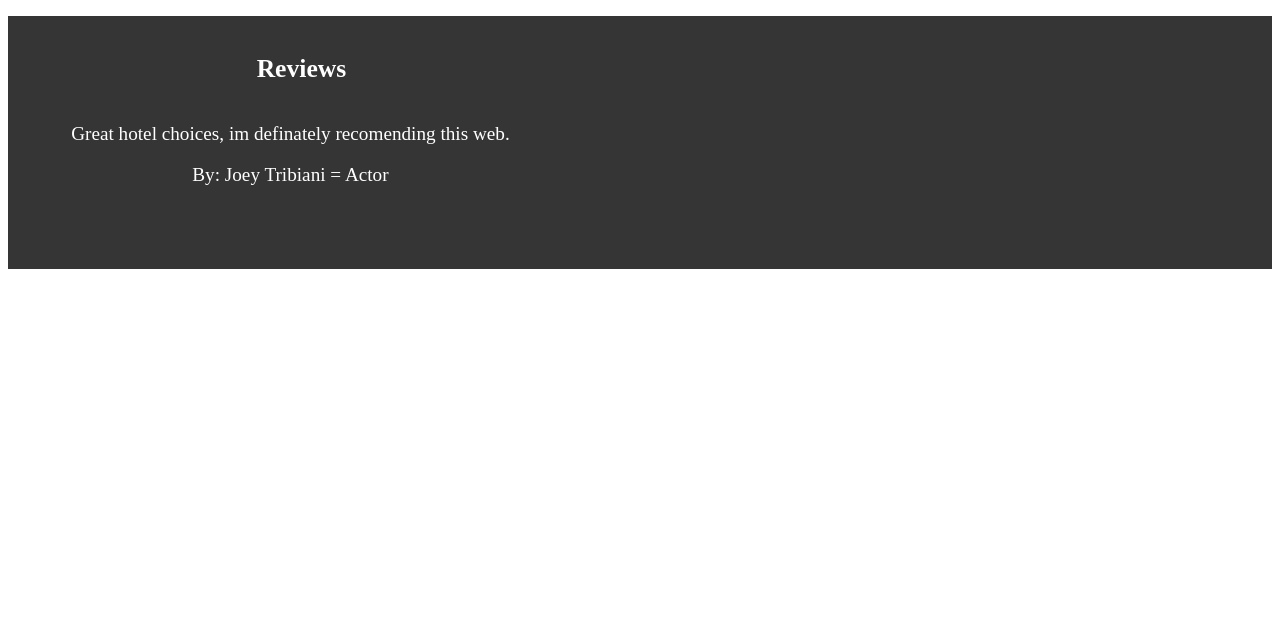
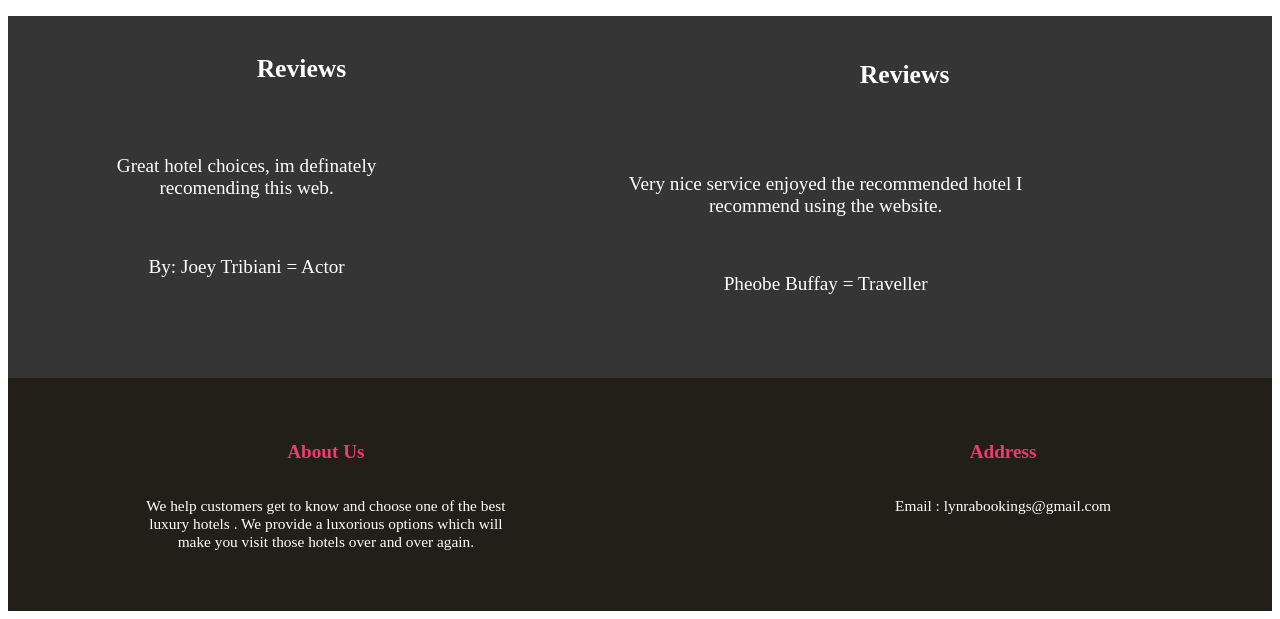
Before and after one commit to Gabrielkanyi/phase1-project, a plain HTML site: page index.html in a window 1280 px wide. Shown: the part 806-1425 px from the top of the page. Before the commit the page ends 1374 px from the top, so only its background shows below. Drawn offline with Linux system fonts and the light colour scheme; no server answers.

Commit message:
i have added an about us and address footer

```diff
--- a/index.html
+++ b/index.html
@@ -10,6 +10,7 @@
 <body>
     <h1> LYNRA HOTEL BOOKINGS </h1>
      <script type="text/javascript" src="https://docs.impala.travel/docs/booking-api/"></script>
+
 
     </head>
 
@@ -82,7 +83,10 @@
 
             <div class="tm-revcon">
         <p class="b"> Reviews</p>
-        <p> Great hotel choices, im definately recomending this web. </p>
+            <div class="tm-stars">
+            </div>
+                 <div class="tm-rev">
+        <p> Great hotel choices, im definately recomending this web. </p>  <br/>
         <p> By: Joey Tribiani = Actor</p> </div>
 
                 </div>
@@ -99,6 +103,21 @@
     </section>
 
 
+    <footer class="tm-footer">
+        <div class="tm-us">
+        <p class="bold">About Us</p>
+        <p>
+          We help customers get to know and choose one of the best luxury hotels . We provide a luxorious options which will make you visit those hotels over and over again.
+        </p>
+        </div>
+
+        <div class="tm-address">
+        <p class="bold">Address</p>
+        <p>Email : lynrabookings@gmail.com</p>
+        </div>
+
+        <br/>
+
 
 
     </footer>
```
